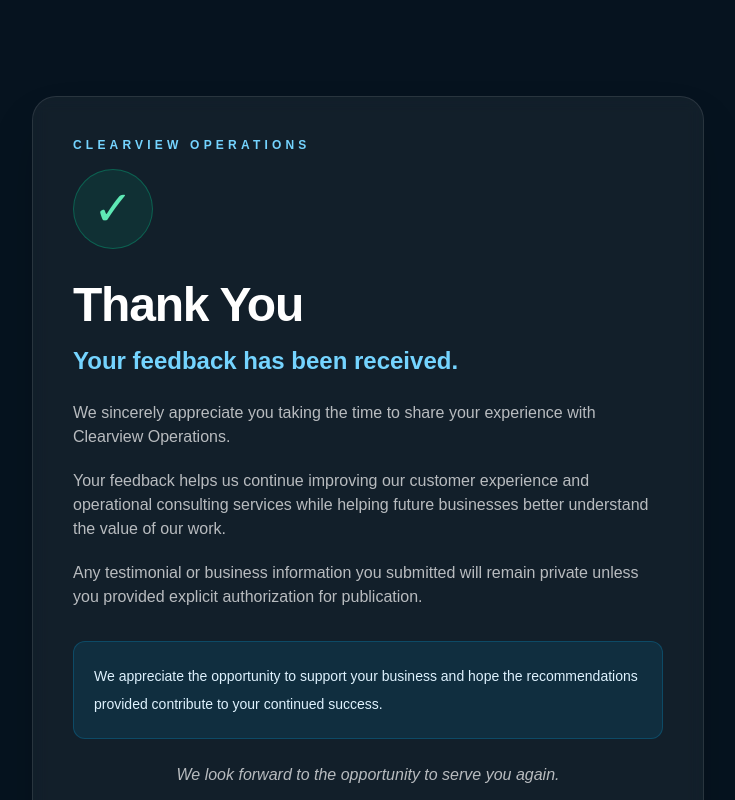
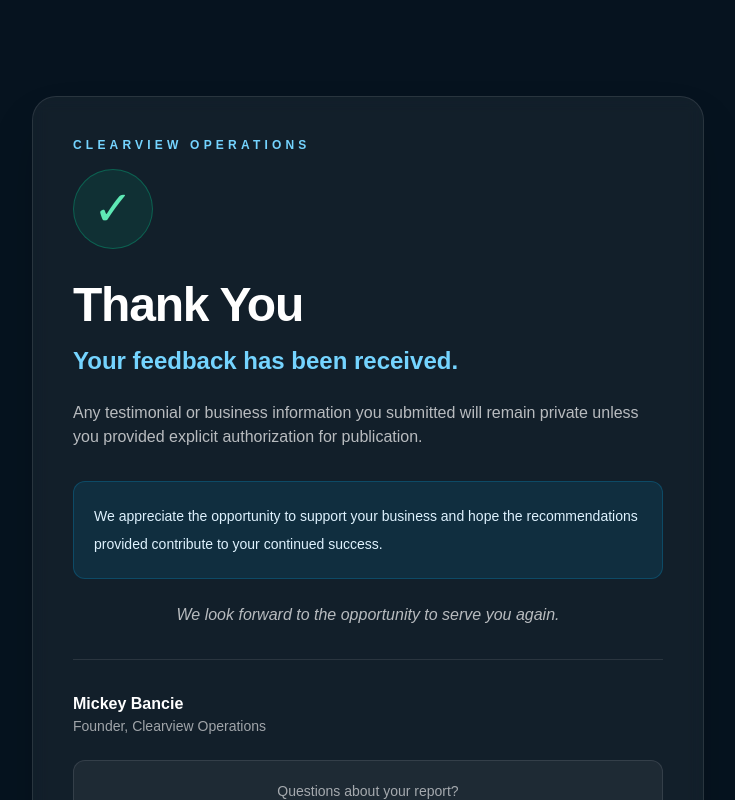
Before and after one commit to Mickey-Bancie/clearview-operations, a Next.js app: page /feedback-thank-you in a window 1280 px wide. Shown: the top 800 px of the page, without its empty margins (272-1007 px from the left). Built offline with nearby package versions, Linux system fonts and the light colour scheme.

Commit message:
Reduced thank you page

```diff
--- a/app/feedback-thank-you/page.tsx
+++ b/app/feedback-thank-you/page.tsx
@@ -19,16 +19,6 @@
         </h2>
 
         <div className="space-y-5 text-white/70">
-          <p>
-            We sincerely appreciate you taking the time to share your experience
-            with Clearview Operations.
-          </p>
-
-          <p>
-            Your feedback helps us continue improving our customer experience
-            and operational consulting services while helping future businesses
-            better understand the value of our work.
-          </p>
 
           <p>
             Any testimonial or business information you submitted will remain
```
